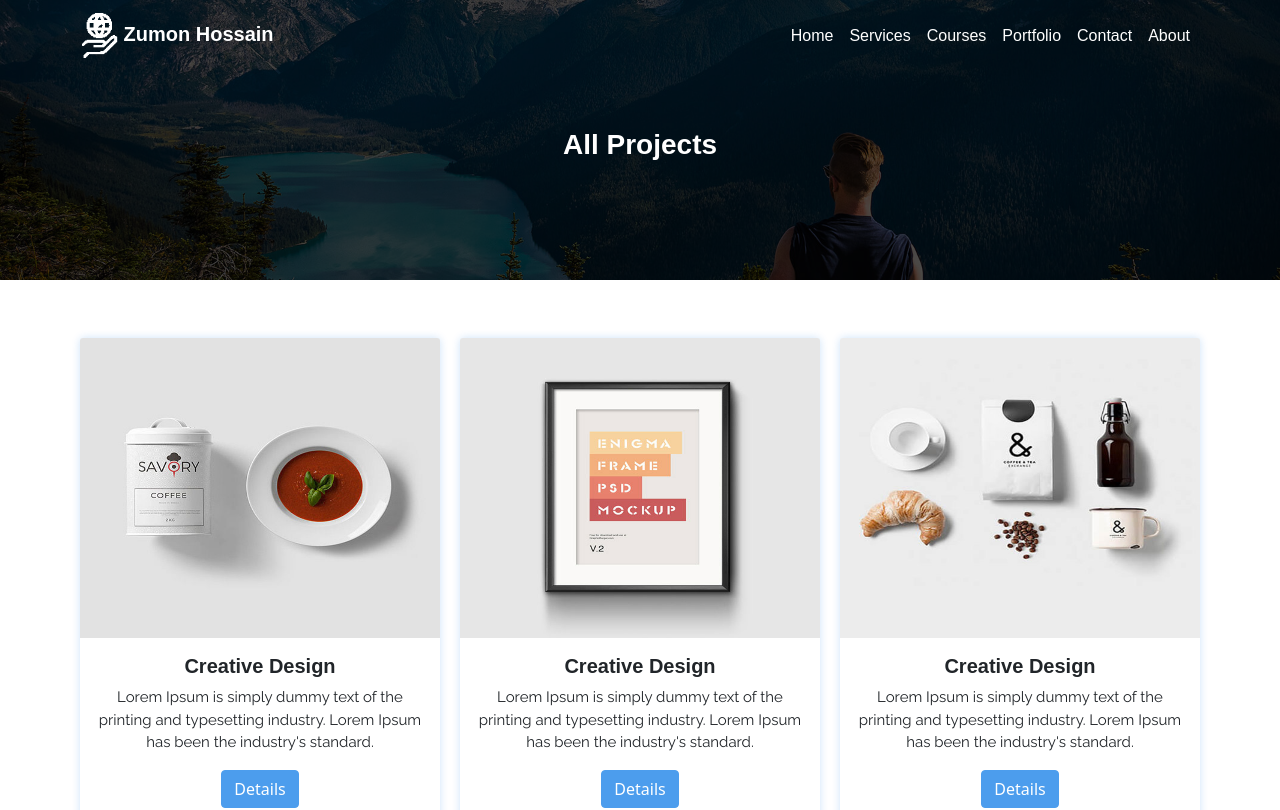
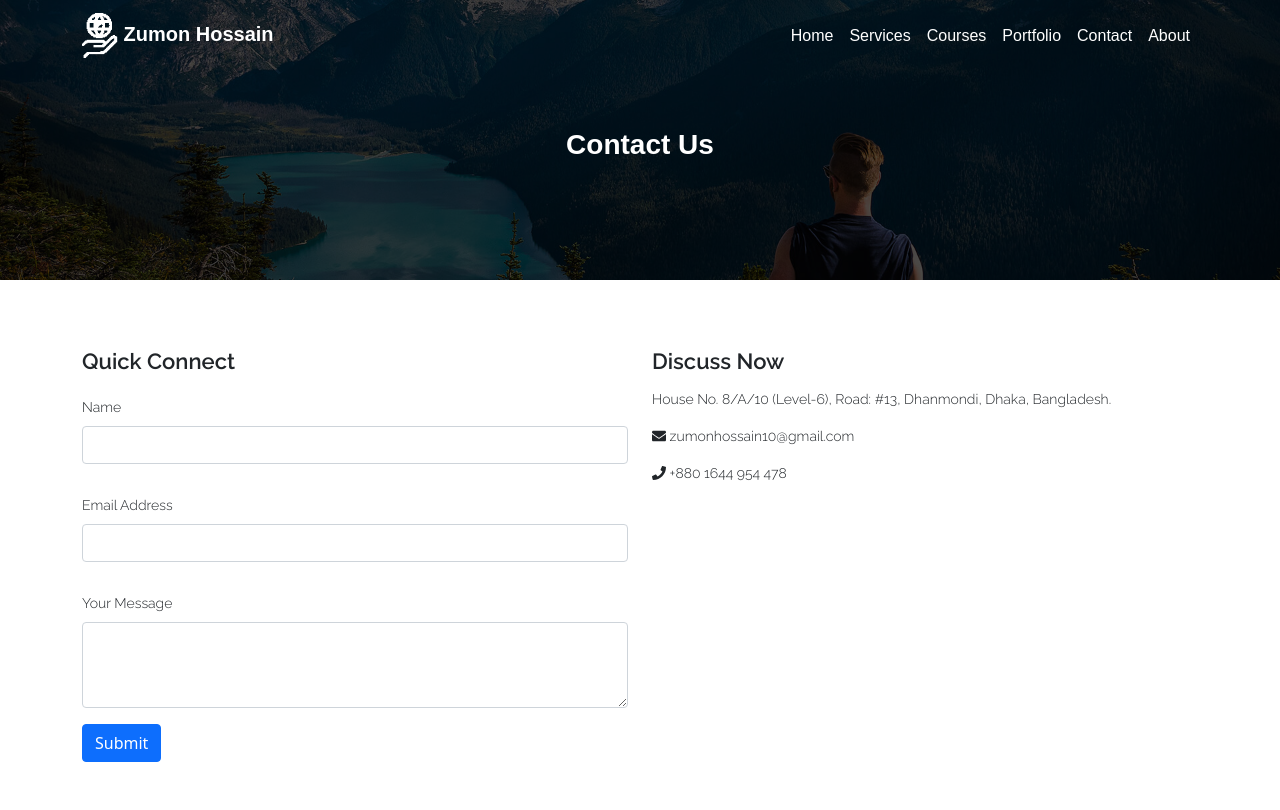
Before and after one commit to zumonhossain/react-portfolio, a React (Create React App) app: page / in a window 1280 px wide. Shown: the top 810 px of the page. Built offline with nearby package versions, Linux system fonts and the light colour scheme.

Commit message:
Contact Form

```diff
--- a/src/App.js
+++ b/src/App.js
@@ -1,10 +1,10 @@
 import React from 'react';
-import ProjectsPage from "./pages/ProjectsPage";
+import ContactPage from "./pages/ContactPage";
 
 function App() {
   return (
     <div>
-         <ProjectsPage/>
+         <ContactPage/>
     </div>
   );
 }
--- a/src/asset/css/custom.css
+++ b/src/asset/css/custom.css
@@ -311,6 +311,7 @@
 .copyrightLink:hover{
     color: #000000;
     text-decoration: none;
+    cursor: pointer;
 }
 
 /* page top */
@@ -338,3 +339,11 @@
     color: #ffffff;
     font-size: 28px;
 }
+
+/* contact */
+
+.form-control:focus{
+    border-radius: 2px !important;
+    border-color: #0073E6 !important;
+    box-shadow: 0 0 4px 0 rgba(0,115,230,0.2) !important;
+}
--- /dev/null
+++ b/src/components/Contact/Contact.js
@@ -0,0 +1,45 @@
+import React, { Component, Fragment } from 'react';
+import {Container, Row, Col, Form, Button} from "react-bootstrap";
+import { FontAwesomeIcon } from '@fortawesome/react-fontawesome';
+import {faEnvelope,faPhone} from "@fortawesome/free-solid-svg-icons";
+
+class Contact extends Component {
+    render() {
+        return (
+            <Fragment>
+                <Container className="mt-5">
+                    <Row>
+                        <Col lg={6} md={6} sm={12}>
+                            <h2 className="serviceName">Quick Connect</h2>
+                            <Form>
+                                <Form.Group className="mb-3">
+                                    <Form.Label className="serviceText">Name</Form.Label>
+                                    <Form.Control type="text"/>
+                                </Form.Group>
+                                <Form.Group className="mb-3">
+                                    <Form.Label className="serviceText">Email Address</Form.Label>
+                                    <Form.Control type="email"/>
+                                </Form.Group>
+                                <Form.Group className="mb-3">
+                                    <Form.Label className="serviceText">Your Message</Form.Label>
+                                    <Form.Control as="textarea" rows={3} />
+                                </Form.Group>
+                                <Button variant="primary" type="submit">
+                                    Submit
+                                </Button>
+                            </Form>
+                        </Col>
+                        <Col lg={6} md={6} sm={12}>
+                            <h2 className="serviceName">Discuss Now</h2>
+                            <p className="serviceText">House No. 8/A/10 (Level-6), Road: #13, Dhanmondi, Dhaka, Bangladesh.</p>
+                            <p className="serviceText"><FontAwesomeIcon icon={faEnvelope} /> zumonhossain10@gmail.com</p>
+                            <p className="serviceText"><FontAwesomeIcon icon={faPhone} /> +880 1644 954 478</p>
+                        </Col>
+                    </Row>
+                </Container>
+            </Fragment>
+        );
+    }
+}
+
+export default Contact;
--- a/src/pages/AboutPage.js
+++ b/src/pages/ContactPage.js
@@ -1,20 +1,20 @@
 import React, { Component, Fragment } from 'react';
 import TopNavigation from "../components/TopNavigation/TopNavigation";
-import AboutDescription from "../components/AboutDescription/AboutDescription";
 import PageTop from "../components/PageTop/PageTop";
+import Contact from "../components/Contact/Contact";
 import Footer from "../components/Footer/Footer";
 
-class AboutPage extends Component {
+class ContactPage extends Component {
     render() {
         return (
             <Fragment>
                 <TopNavigation/>
-                <PageTop pagetitle="About Me" />
-                <AboutDescription />
+                <PageTop pagetitle="Contact Us" />
+                <Contact />
                 <Footer />
             </Fragment>
         );
     }
 }
 
-export default AboutPage;
+export default ContactPage;
```
